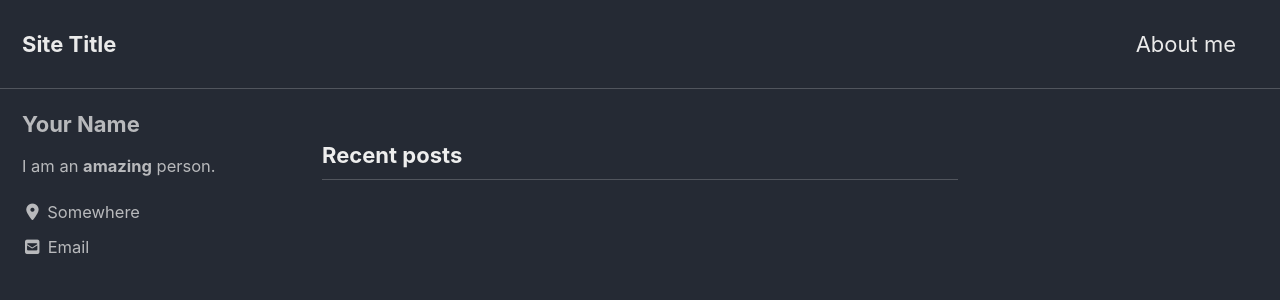
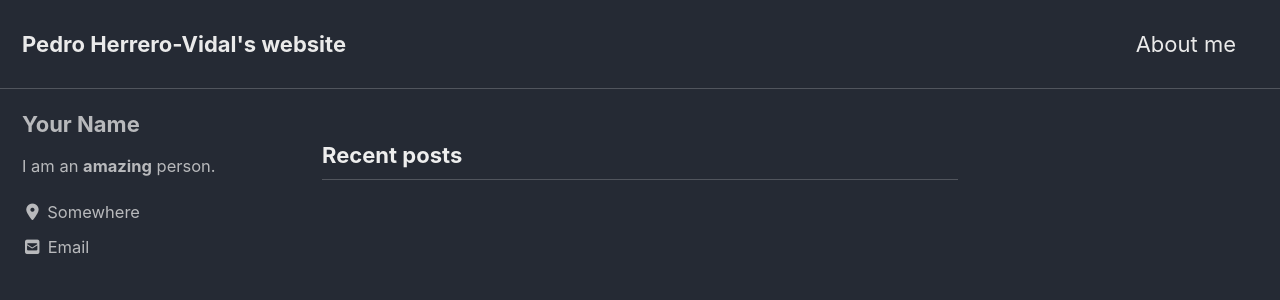
Before and after one commit to pedroherrerovidal/pedroherrerovidal.github.io, a Jekyll site: the page built from index.html, in a window 1280 px wide and 900 px high. Shown: the top 300 px of the window. Built offline with Jekyll 4.4.1, drawn with Linux system fonts in a browser that asks for light colours; cached includes are drawn as plain includes; nearby versions of some CDN libraries; the list of posts is cut into pages by our own code.

Commit message:
Update _config.yml

```diff
--- a/_config.yml
+++ b/_config.yml
@@ -16,7 +16,7 @@ minimal_mistakes_skin    : "dark" #"default" # "air", "aqua", "contrast", "dark"
 
 # Site Settings
 locale                   : "en-US"
-title                    : "Site Title"
+title                    : "Pedro Herrero-Vidal's website"
 title_separator          : "-"
 subtitle                 : # site tagline that appears below site title in masthead
 name                     : "Pedro Herrero-Vidal"
```
